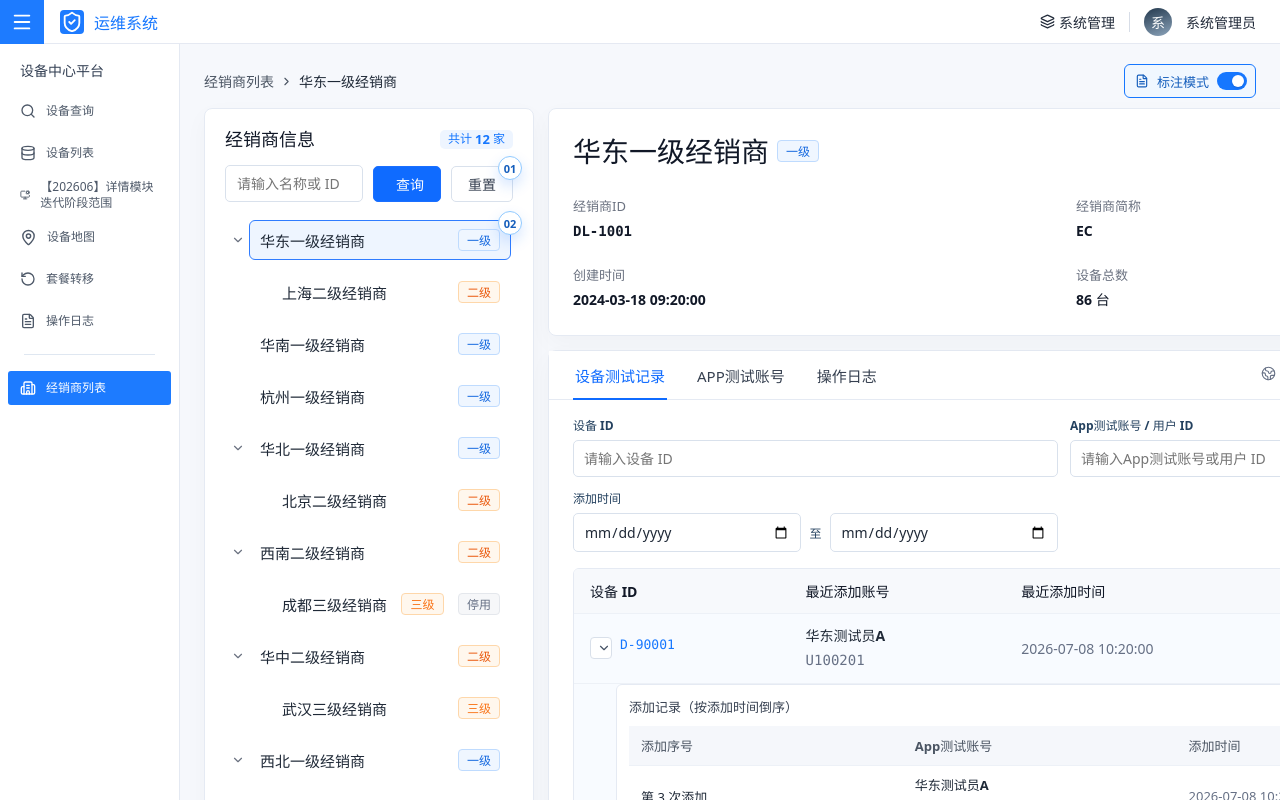
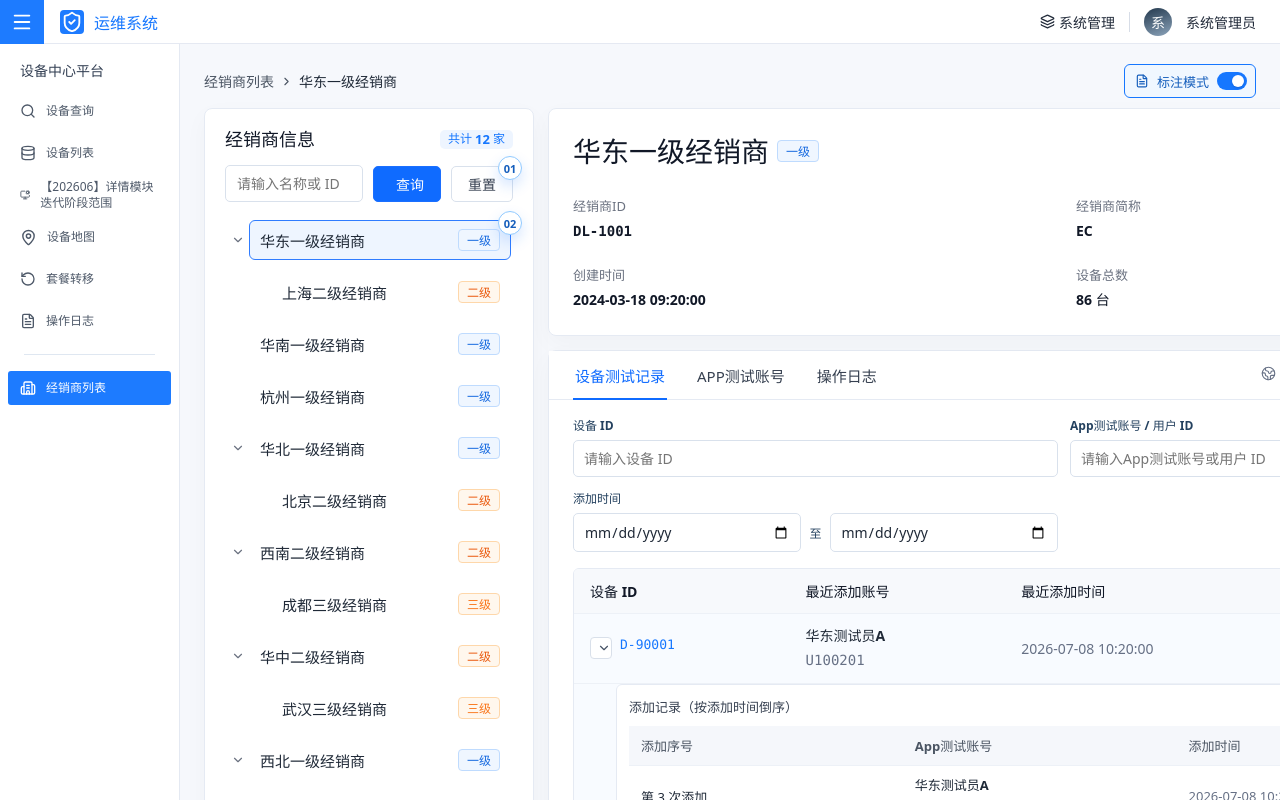
Before and after one commit to tangtangtang-tys/Equipment-Center-all, a React (Vite) app: page / in a window 1280 px wide. Shown: the top 800 px of the page. Built offline with nearby package versions, Linux system fonts and the light colour scheme.

Commit message:
Remove disabled status from dealer tree

```diff
--- a/src/DealerManagementDemo.jsx
+++ b/src/DealerManagementDemo.jsx
@@ -51,7 +51,7 @@ const ANNOTATION_RULES = [
       '重置：清空输入，恢复全部经销商，左侧树保持默认展开。',
     ],
     rules: [
-      '左侧树只展示经销商名称、层级标签和停用标签，不展示经销商 ID。',
+      '左侧树只展示经销商名称和层级标签，不展示经销商 ID 或启用、停用状态。',
       '查询条件为空时展示全部一级、二级、三级经销商。',
     ],
   },
@@ -206,11 +206,6 @@ const ANNOTATION_RULES = [
 
 const ANNOTATION_RULE_MAP = new Map(ANNOTATION_RULES.map((rule) => [rule.id, rule]));
 
-const DEALER_STATUS_MAP = {
-  normal: { label: '正常', tone: 'success' },
-  disabled: { label: '停用', tone: 'muted' },
-};
-
 const REGION_TAG_TONE = {
   中国: 'info',
   亚洲: 'success',
@@ -895,7 +890,6 @@ function DealerWorkbenchView({
               {treeRows.length === 0 && <EmptyState title="暂无匹配经销商" desc="请调整筛选条件后重试。" />}
               {treeRows.map(({ id, node, dealer, depth, hasChildren, isMatched }) => {
                 const isSelected = dealer.id === selectedDealerId && isMatched;
-                const statusCfg = DEALER_STATUS_MAP[dealer.status] || DEALER_STATUS_MAP.normal;
                 return (
                   <div
                     className={cls('dm-dealer-nav-row', isSelected && 'active', !isMatched && 'context')}
@@ -920,7 +914,6 @@ function DealerWorkbenchView({
                       <span className="dm-dealer-nav-title">
                         <strong>{dealer.name}</strong>
                         <LevelTag level={dealer.level} />
-                        {dealer.status !== 'normal' && <Tag tone={statusCfg.tone}>{statusCfg.label}</Tag>}
                       </span>
                     </button>
                   </div>
```
